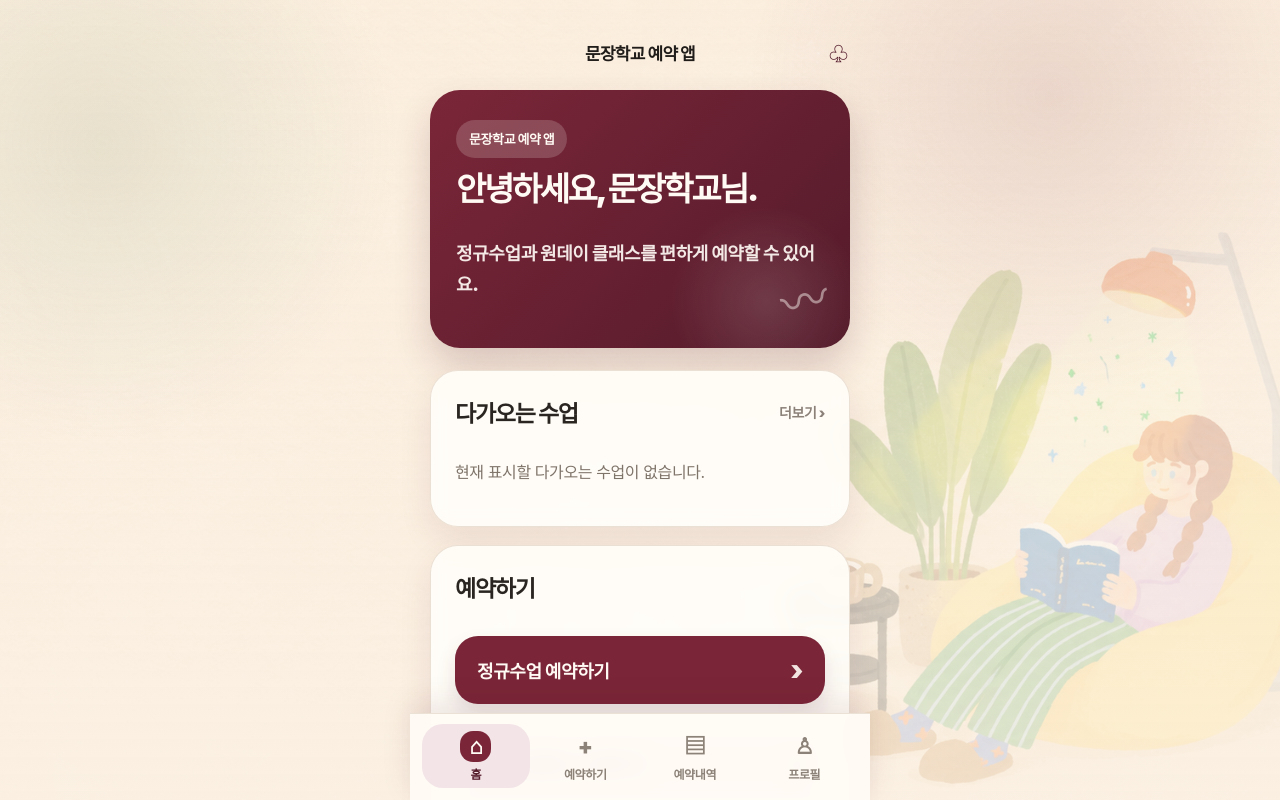
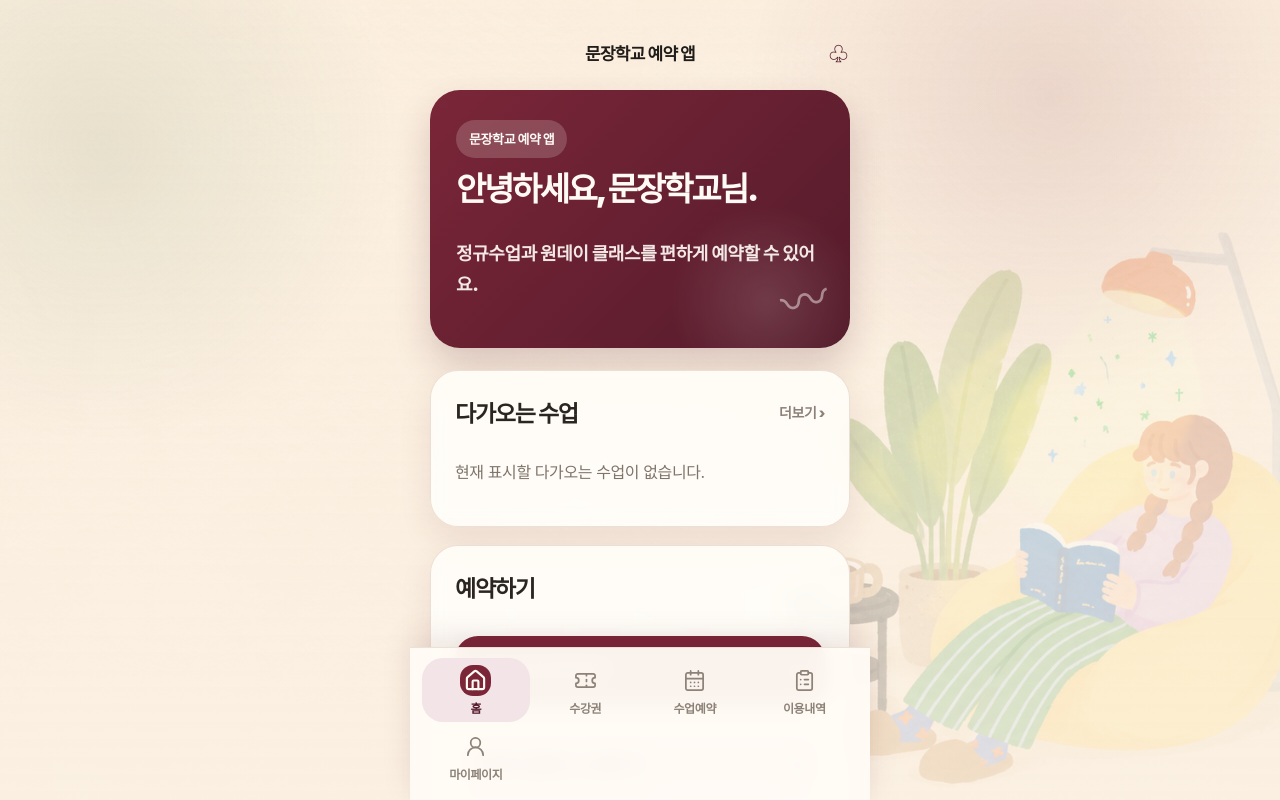
Before and after one commit to dlduswn001/reservation, a Next.js app: page / in a window 1280 px wide. Shown: the top 800 px of the page. Built offline with nearby package versions, Linux system fonts and the light colour scheme.

Commit message:
design: five-tab student navigation with clear icons

```diff
--- a/app/components/BottomNav.tsx
+++ b/app/components/BottomNav.tsx
@@ -2,24 +2,26 @@
 
 import Link from "next/link";
 import { usePathname } from "next/navigation";
+import { House, Ticket, CalendarDays, ClipboardList, UserRound } from "lucide-react";
 
 const navItems = [
-  { href: "/", label: "홈", icon: "⌂", match: (path: string) => path === "/" },
-  { href: "/book", label: "예약하기", icon: "+", match: (path: string) => path.startsWith("/book") || path.startsWith("/regular") || path.startsWith("/oneday") },
-  { href: "/history", label: "예약내역", icon: "▤", match: (path: string) => path.startsWith("/history") },
-  { href: "/profile", label: "프로필", icon: "♙", match: (path: string) => path.startsWith("/profile") },
+  { href: "/", label: "홈", Icon: House, match: (path: string) => path === "/" },
+  { href: "/passes", label: "수강권", Icon: Ticket, match: (path: string) => path.startsWith("/passes") },
+  { href: "/book", label: "수업예약", Icon: CalendarDays, match: (path: string) => path.startsWith("/book") || path.startsWith("/regular") || path.startsWith("/oneday") },
+  { href: "/history", label: "이용내역", Icon: ClipboardList, match: (path: string) => path.startsWith("/history") },
+  { href: "/profile", label: "마이페이지", Icon: UserRound, match: (path: string) => path.startsWith("/profile") },
 ];
 
 export default function BottomNav() {
   const pathname = usePathname() || "/";
 
   return (
-    <nav className="bottomNav" aria-label="수강생 메뉴">
+    <nav className="bottomNav" aria-label="문장학교 수강생 메뉴">
       {navItems.map((item) => {
         const active = item.match(pathname);
         return (
-          <Link key={item.href} href={item.href} className={`bottomNavItem ${active ? "active" : ""}`}>
-            <span className="bottomNavIcon" aria-hidden="true">{item.icon}</span>
+          <Link key={item.href} href={item.href} className={`bottomNavItem ${active ? "active" : ""}`} aria-current={active ? "page" : undefined}>
+            <span className="bottomNavIcon" aria-hidden="true"><item.Icon size={23} strokeWidth={active ? 2.25 : 1.8} /></span>
             <span>{item.label}</span>
           </Link>
         );
```
